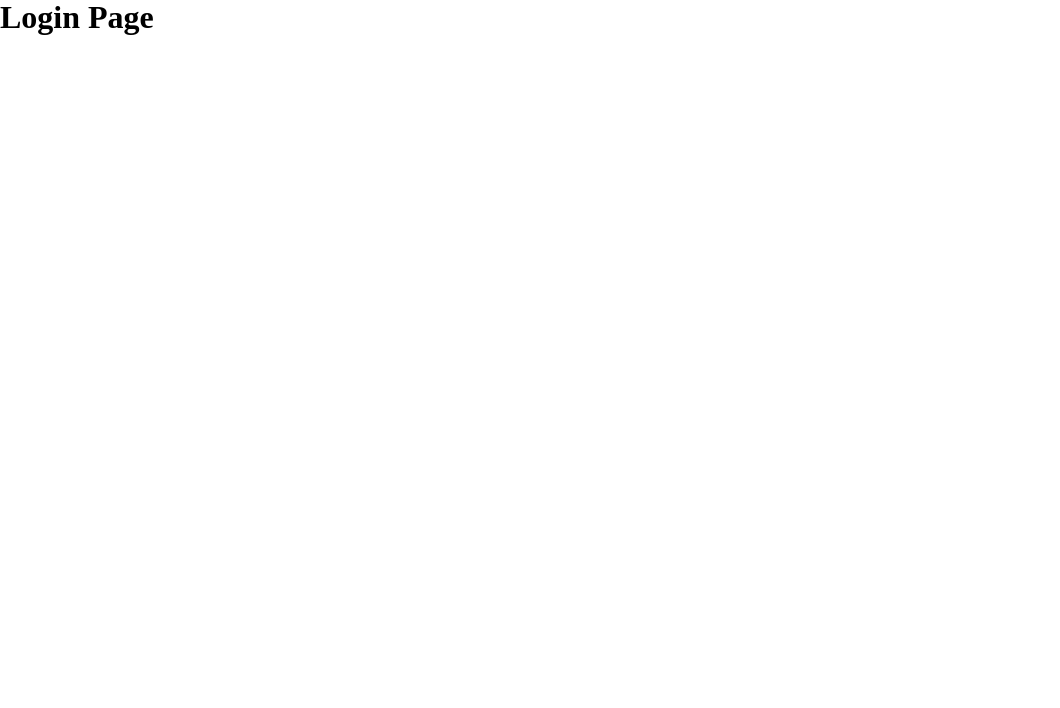
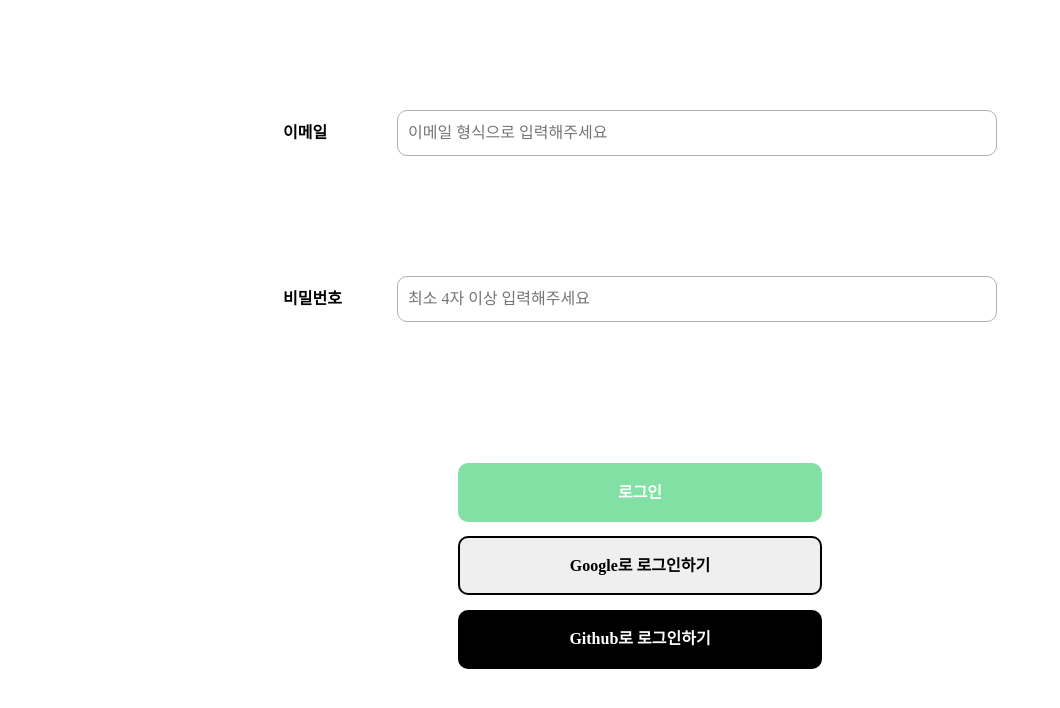
Before and after one commit to 4anghyeon/keyboduck, a Next.js app: page /login in a window 1280 px wide. Shown: the top 708 px of the page, without its empty margins (0-1060 px from the left). Built offline with nearby package versions, Linux system fonts and the light colour scheme.

Commit message:
Design:loginPage UI구현(#7)

```diff
--- a/src/pages/_document.tsx
+++ b/src/pages/_document.tsx
@@ -1,4 +1,4 @@
-import { Html, Head, Main, NextScript } from 'next/document'
+import {Html, Head, Main, NextScript} from 'next/document';
 
 export default function Document() {
   return (
@@ -14,5 +14,5 @@ export default function Document() {
         {/*  Footer*/}
       </body>
     </Html>
-  )
+  );
 }
--- /dev/null
+++ b/src/pages/login/index.module.css
@@ -0,0 +1,95 @@
+.wrapper {
+  width: 100%;
+  height: 100vh;
+  align-items: center;
+  justify-content: center;
+  display: flex;
+  flex-direction: column;
+}
+
+
+
+.inputbox {
+  display: flex;
+  flex-direction: column;
+  justify-content: center;
+  align-items: center;
+}
+
+
+.input {
+  display: flex;
+  margin: 60px;
+
+}
+
+
+.inputsize {
+  width: 600px;
+  padding: 10px;
+  border-radius: 10px;
+  outline: none;
+  border: 1px solid #B0B0B0;
+}
+
+.ptagposition {
+  width: 4rem;
+  display: flex;
+  align-self: center;
+  margin-right: 50px;
+  font-weight: 800;
+}
+
+
+.buttonbox {
+  display: flex;
+  flex-direction: column;
+  margin: 5%;
+  width: 30%;
+  outline: none;
+  border: none;
+  height: 30%;
+  padding: 10px;
+  justify-content: space-around;
+}
+
+.button {
+  outline: none;
+  border: none;
+  height: 59px;
+  font-weight: 800;
+  border-radius: 10px;
+  transition: .2s;
+  cursor: pointer;
+}
+
+.button:first-child {
+  background-color: #83E0A5;
+  color: #fff;
+}
+
+.button:first-child:hover {
+  background-color: #fff;
+  color: black;
+  border: 2px solid black;
+}
+
+.button:nth-child(2) {
+  border: 2px solid black;
+}
+
+.button:nth-child(2):hover {
+  background-color: black;
+  color: #fff;
+}
+
+.button:nth-child(3) {
+  color: #fff;
+  background-color: black;
+}
+
+.button:nth-child(3):hover {
+  color: black;
+  background-color: #fff;
+  border: 2px solid black;
+}
--- a/src/pages/login/index.tsx
+++ b/src/pages/login/index.tsx
@@ -1,9 +1,24 @@
 import React from 'react';
+import login from './index.module.css';
 
 const LoginPage = () => {
   return (
-    <div>
-      <h1>Login Page</h1>
+    <div className={login.wrapper}>
+      <div className={login.inputbox}>
+        <div className={login.input}>
+          <p className={login.ptagposition}>이메일</p>
+          <input className={login.inputsize} placeholder="이메일 형식으로 입력해주세요"></input>
+        </div>
+        <div className={login.input}>
+          <p className={login.ptagposition}>비밀번호</p>
+          <input className={login.inputsize} placeholder="최소 4자 이상 입력해주세요"></input>
+        </div>
+      </div>
+      <div className={login.buttonbox}>
+        <button className={login.button}>로그인</button>
+        <button className={login.button}>Google로 로그인하기</button>
+        <button className={login.button}>Github로 로그인하기</button>
+      </div>
     </div>
   );
 };
```
Also changed, not shown: src/pages/_app.tsx (+4 -4 lines), src/pages/login/index.moudule.css (deleted), 1 other file (tests, documents, lock files or other folders).
